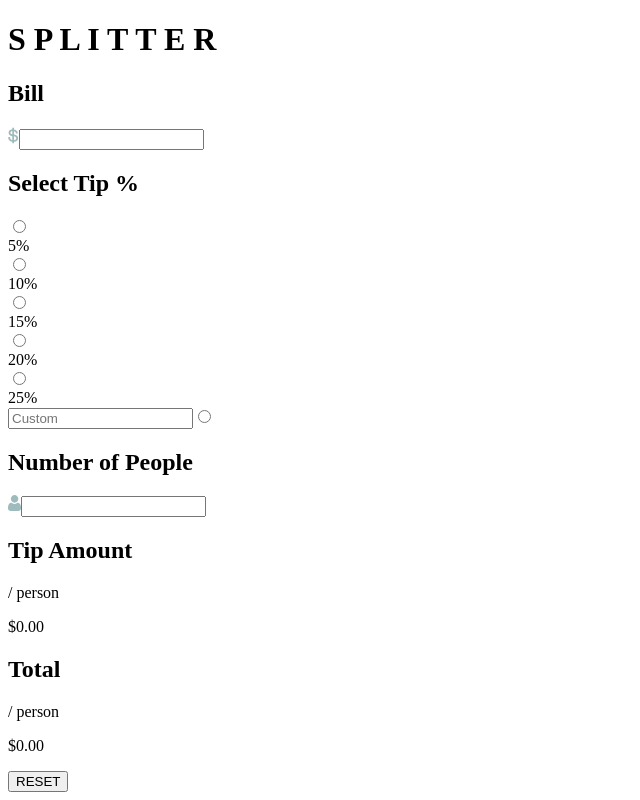
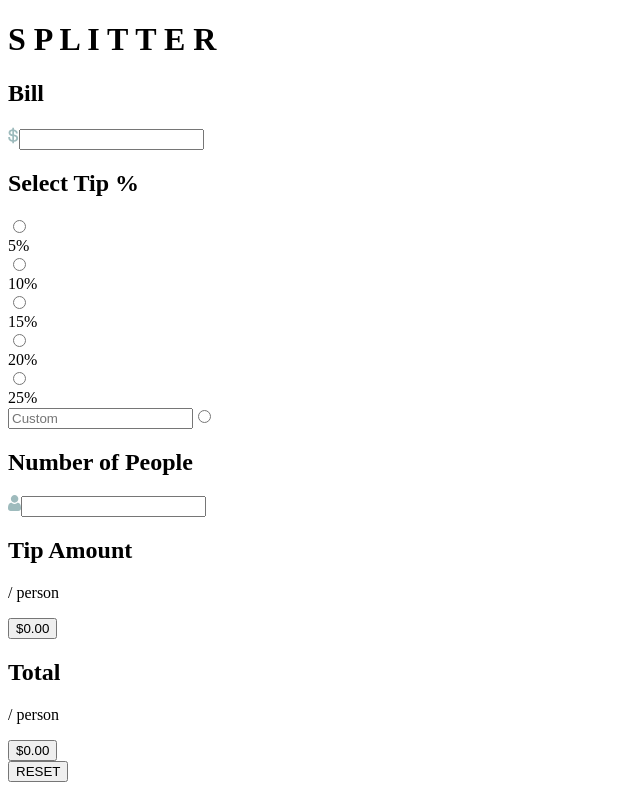
Before and after one commit to oudajosefu/TipCalculatorApp, a Next.js app: page / in a window 1280 px wide. Shown: the whole page, without its empty margins (0-640 px from the left). Built offline with nearby package versions, Linux system fonts and the light colour scheme.

Commit message:
Fixed dark mode and added select-none globally

```diff
--- a/src/components/Bill.tsx
+++ b/src/components/Bill.tsx
@@ -12,7 +12,7 @@ const Bill = ({ bill, setBill, setResetState }: Props) => {
 			<h1 className='font-space-mono text-very-dark-cyan dark:text-grayish-cyan-100 dark:opacity-100 opacity-70'>
 				Bill
 			</h1>
-			<label className='relative flex h-12 p-4 mt-2 overflow-visible rounded-md bg-grayish-cyan-100 dark:bg-grayish-cyan-200 font-space-mono focus-within:outline focus-within:outline-strong-cyan focus-within:outline-2'>
+			<label className='relative flex h-12 p-4 mt-2 overflow-visible rounded-md bg-grayish-cyan-100 dark:bg-[hsl(189,17%,68%)] font-space-mono focus-within:outline focus-within:outline-strong-cyan focus-within:outline-2'>
 				<img className='dark:invert' src='/icon-dollar.svg' alt='icon-dollar' />
 				<input
 					className='absolute w-3/4 text-xl text-right focus:outline-none bg-inherit text-very-dark-cyan right-5 top-2.5 invalid:text-red-500'
--- a/src/components/People.tsx
+++ b/src/components/People.tsx
@@ -12,7 +12,7 @@ const People = ({ people, setPeople, setResetState }: Props) => {
 			<h1 className='font-space-mono text-very-dark-cyan dark:text-grayish-cyan-100 dark:opacity-100 opacity-70'>
 				Number of People
 			</h1>
-			<label className='relative flex h-12 p-4 mt-2 overflow-visible rounded-md bg-grayish-cyan-100 dark:bg-grayish-cyan-200 font-space-mono focus-within:outline focus-within:outline-strong-cyan focus-within:outline-2'>
+			<label className='relative flex h-12 p-4 mt-2 overflow-visible rounded-md bg-grayish-cyan-100 dark:bg-[hsl(189,17%,68%)] font-space-mono focus-within:outline focus-within:outline-strong-cyan focus-within:outline-2'>
 				<img className='dark:invert' src='/icon-person.svg' alt='icon-dollar' />
 				<input
 					className='absolute w-1/2 text-xl text-right focus:outline-none bg-inherit text-very-dark-cyan right-5 top-2.5'
--- a/src/components/Results.tsx
+++ b/src/components/Results.tsx
@@ -31,9 +31,13 @@ const Results = ({
 							/ person
 						</p>
 					</div>
-					<p className='text-3xl lg:text-4xl xl:text-5xl text-strong-cyan dark:opacity-70'>
+					<button className='text-3xl outline-none lg:text-4xl xl:text-5xl text-strong-cyan dark:opacity-70'
+						onClick={(event) => {
+							const target = event.target as HTMLButtonElement;
+							navigator.clipboard.writeText(target.innerText);
+						}}>
 						${(tip / people).toFixed(2)}
-					</p>
+					</button>
 				</section>
 				<section className='flex justify-between text-white lg:flex-col xl:flex-row font-space-mono dark:text-grayish-cyan-100'>
 					<div>
@@ -42,9 +46,13 @@ const Results = ({
 							/ person
 						</p>
 					</div>
-					<p className='text-3xl lg:text-4xl xl:text-5xl text-strong-cyan dark:opacity-70'>
+					<button className='text-3xl outline-none lg:text-4xl xl:text-5xl text-strong-cyan dark:opacity-70'
+						onClick={(event) => {
+							const target = event.target as HTMLButtonElement;
+							navigator.clipboard.writeText(target.innerText);
+						}}>
 						${(total / people).toFixed(2)}
-					</p>
+					</button>
 				</section>
 			</div>
 			<button
--- a/src/components/Tips.tsx
+++ b/src/components/Tips.tsx
@@ -30,7 +30,7 @@ const Tips = ({ tipPercent, customChecked, handleClick: { setTipPercent, setCust
 					}} />
 				))}
 				<input
-					className='p-5 text-xl text-right rounded-md outline-none lg:placeholder:text-2xl 2xl:placeholder:text-xl bg-grayish-cyan-100 dark:bg-grayish-cyan-200 placeholder:text-very-dark-cyan placeholder:opacity-70 placeholder:font-space-mono text-very-dark-cyan font-space-mono focus:outline focus:outline-2 focus:outline-strong-cyan lg:p-3 invalid:text-red-500'
+					className='p-5 text-xl text-right rounded-md outline-none lg:placeholder:text-2xl 2xl:placeholder:text-xl bg-grayish-cyan-100 dark:bg-[hsl(189,17%,68%)] placeholder:text-very-dark-cyan placeholder:opacity-70 placeholder:font-space-mono text-very-dark-cyan font-space-mono focus:outline focus:outline-2 focus:outline-strong-cyan lg:p-3 invalid:text-red-500'
 					type='number'
 					inputMode='decimal'
 					pattern='[0-9]*(\.[0-9]+)?'
--- /dev/null
+++ b/src/pages/_document.tsx
@@ -0,0 +1,22 @@
+import Document, { Html, Head, Main, NextScript, DocumentContext } from 'next/document';
+
+class MyDocument extends Document {
+  static async getInitialProps(ctx: DocumentContext) {
+    const initialProps = await Document.getInitialProps(ctx);
+    return { ...initialProps };
+  }
+
+  render() {
+    return (
+      <Html>
+        <Head />
+        <body className='bg-grayish-cyan-200 dark:bg-gray-600'>
+          <Main />
+          <NextScript />
+        </body>
+      </Html>
+    );
+  }
+}
+
+export default MyDocument;
--- a/src/pages/index.tsx
+++ b/src/pages/index.tsx
@@ -29,7 +29,7 @@ const Home: NextPage = () => {
         <link rel='apple-touch-icon' href='/apple-icon.png' />
       </Head>
 
-      <main className="flex flex-col justify-start min-h-screen lg:items-center bg-grayish-cyan-200 dark:bg-gray-600 lg:justify-center">
+      <main className="flex flex-col justify-start min-h-screen select-none lg:items-center bg-grayish-cyan-200 dark:bg-gray-600 lg:justify-center">
         <Header height='flex h-12 md:h-36 lg:h-auto lg:-mt-20' />
         <div className='flex flex-col gap-4 bg-white dark:bg-grayish-cyan-400 justify-evenly rounded-3xl md:min-h-fit md:rounded-t-3xl p-7 lg:p-11 lg:w-2/3 2xl:w-1/2 lg:rounded-3xl lg:flex-row lg:mt-16 lg:h-1/2 lg:gap-11'>
           <div className='flex flex-col flex-auto gap-2 justify-evenly'>
```
